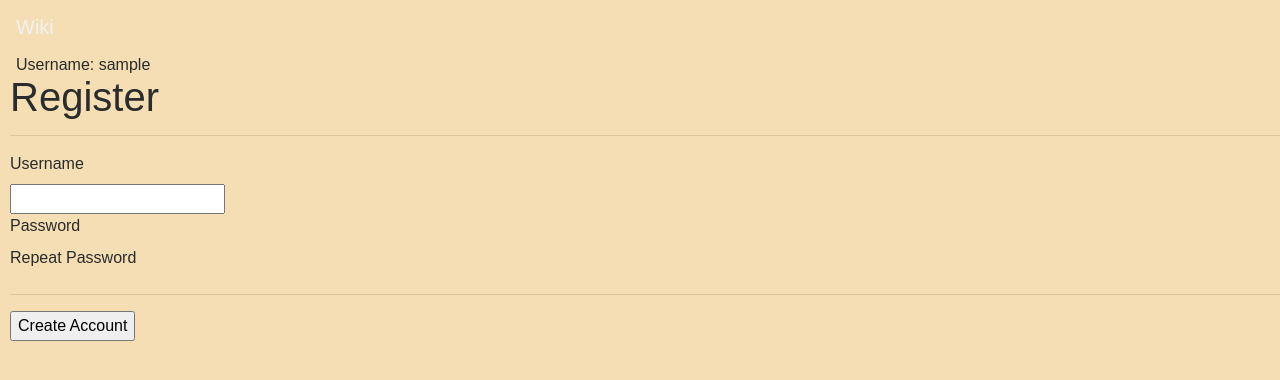
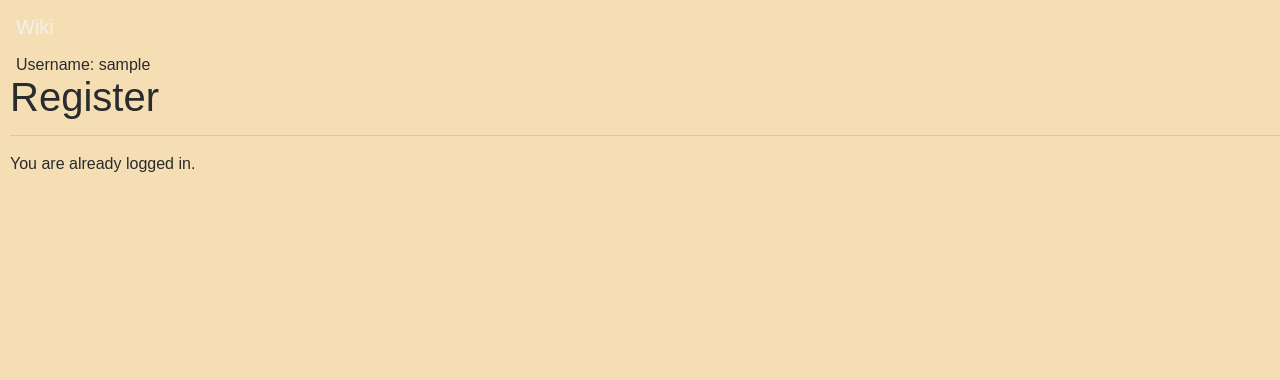
Before and after one commit to 407662/DjangoTutorials, a Django app: template mysite/wiki/templates/registration/register.html in a window 1280 px wide. Shown: the top 380 px of the page. Run offline with Django 3.2, Linux system fonts and the light colour scheme; the template is opened without the code that fills it: values that come from a table or form of the project are taken from there, others are empty; the visitor is signed in with stand-in values (Sample User, id 1); some libraries are stand-ins or nearby versions.

Commit message:
Added check to see if the user was already authenticated

```diff
--- a/mysite/wiki/templates/registration/login.html
+++ b/mysite/wiki/templates/registration/login.html
@@ -17,6 +17,9 @@
     {% endif %}
 {% endif %}
 
+{% if user.is_authenticated %}
+    <p>You are already logged in.</p>
+{% else %}
     <form method="post" action="{% url 'wiki:login' %}">
         {% csrf_token %}
         <table>
@@ -33,4 +36,5 @@
         <input type="submit" value="Login" />
         <input type="hidden" name="next" value="{{ next }}" />
     </form>
+{% endif %}
 {% endblock %}
--- a/mysite/wiki/templates/registration/register.html
+++ b/mysite/wiki/templates/registration/register.html
@@ -3,6 +3,7 @@
 {% block content %}
 <h1>Register</h1>
 <hr>
+
 {% if form.errors %}
     <p>Failed to create account due to the following:</p>
     {{ form.username.errors }}
@@ -10,6 +11,9 @@
     {{ form.password2.errors }}
 {% endif %}
 
+{% if user.is_authenticated %}
+    <p>You are already logged in.</p>
+{% else %}
     <form class="form-registration" method="post" action="{% url 'wiki:register' %}">
         {% csrf_token %}
 
@@ -30,4 +34,5 @@
         <hr>
         <input type="submit" value="Create Account" />
     </form>
+{% endif %}
 {% endblock %}
```
Lines whose indentation alone changed are shown as unchanged.
